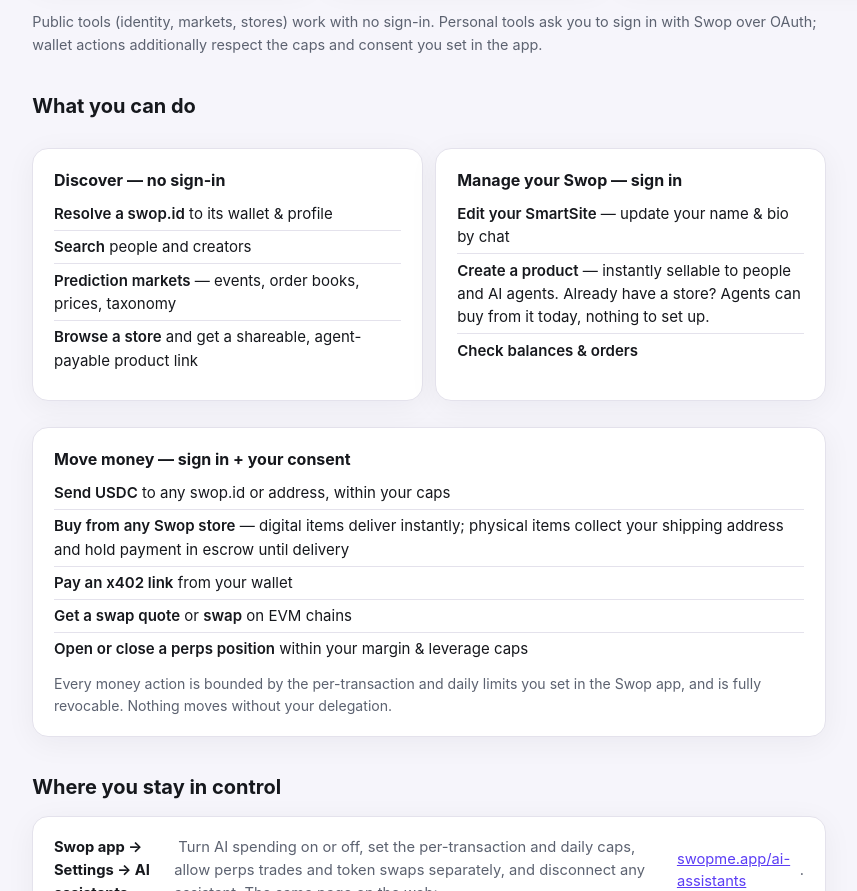
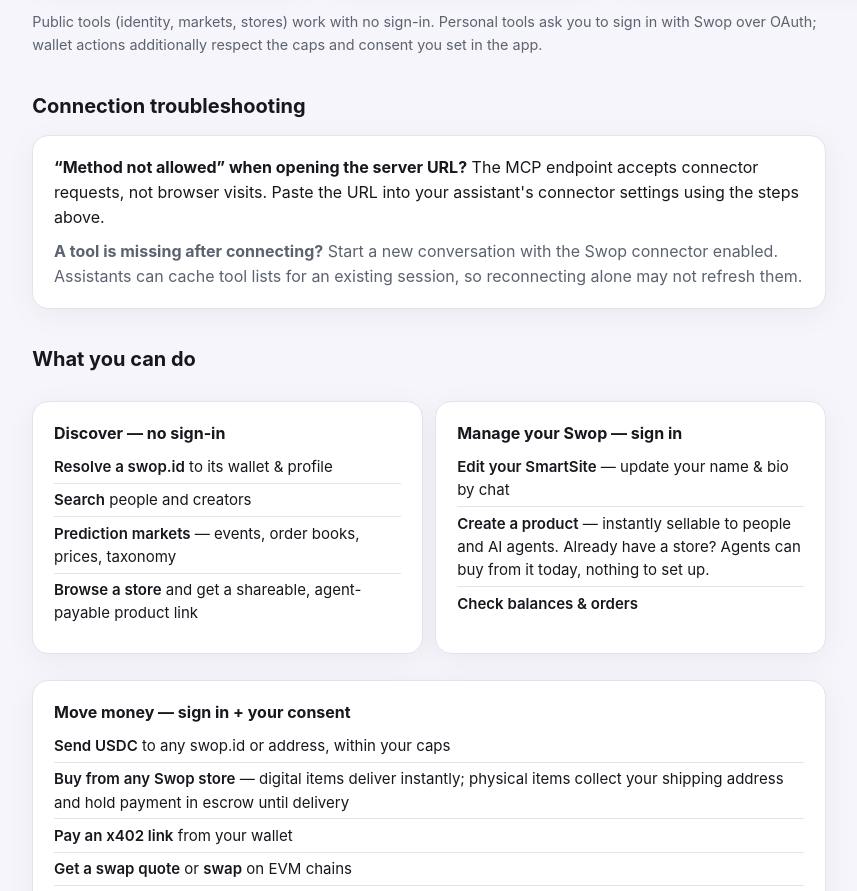
Before and after one commit to Travisswop/swop-mcp, a website: page public/index.html in a window 1280 px wide. Shown: the part 1049-1940 px from the top of the page, without its empty margins (211-1068 px from the left). Drawn offline with Linux system fonts and the light colour scheme.

Commit message:
RELAY: Explain MCP connection troubleshooting
Drafted by an El Dorado agent in an isolated worktree. Needs CRITIC review; not for merge without Travis.

```diff
--- a/public/index.html
+++ b/public/index.html
@@ -110,6 +110,12 @@
 </div>
 <p class="mut" style="font-size:.9rem">Public tools (identity, markets, stores) work with no sign-in. Personal tools ask you to sign in with Swop over OAuth; wallet actions additionally respect the caps and consent you set in the app.</p>
 
+<h2>Connection troubleshooting</h2>
+<div class="card">
+  <p style="margin:0"><b>“Method not allowed” when opening the server URL?</b> The MCP endpoint accepts connector requests, not browser visits. Paste the URL into your assistant's connector settings using the steps above.</p>
+  <p class="mut" style="margin:.6rem 0 0"><b>A tool is missing after connecting?</b> Start a new conversation with the Swop connector enabled. Assistants can cache tool lists for an existing session, so reconnecting alone may not refresh them.</p>
+</div>
+
 <h2>What you can do</h2>
 <div class="grid">
   <div class="card">
```
